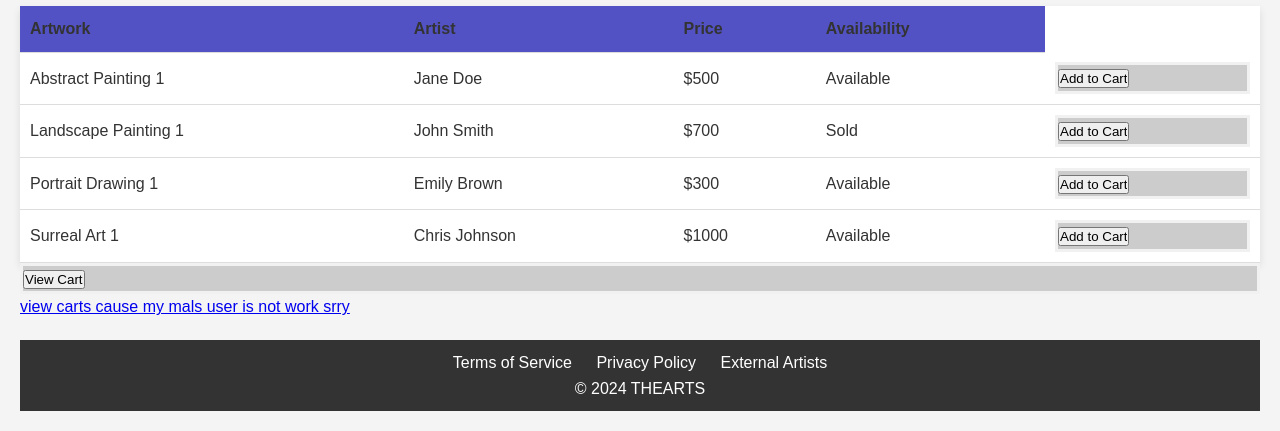
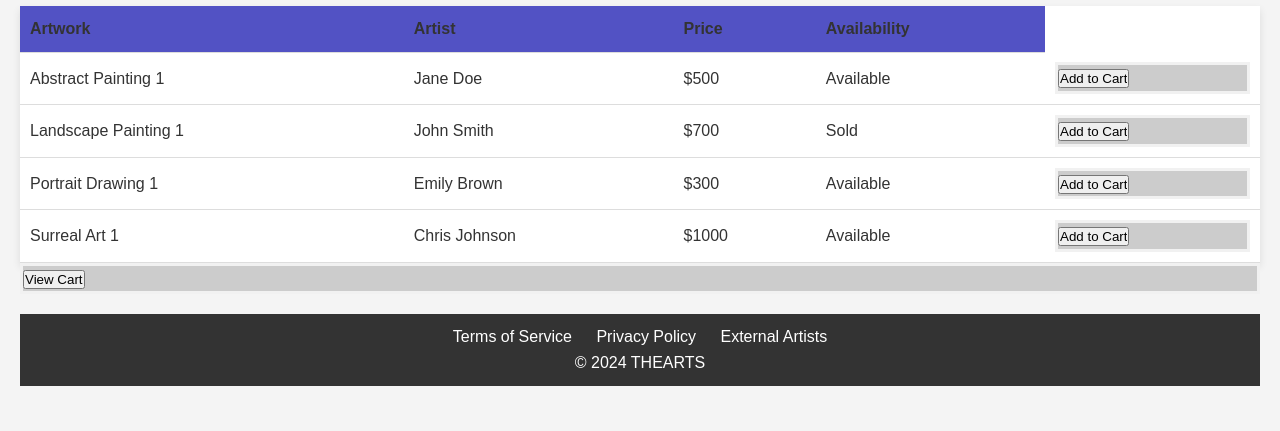
Before and after one commit to valai976/my-first-project, a plain HTML site: page project/project3/gallery.html in a window 1280 px wide. Shown: the part 900-1331 px from the top of the page. After the commit the page ends 1306 px from the top, so only its background shows below. Drawn offline with Linux system fonts and the light colour scheme.

Commit message:
Update gallery.html

```diff
--- a/project/project3/gallery.html
+++ b/project/project3/gallery.html
@@ -188,7 +188,7 @@
               <input type="submit" value="View Cart">
           </form>
 
-          <a href="https://ww10.aitsafe.com/cf/recalculate.php"> view carts cause my mals user is not work srry</a>
+
         </section>
     </main>
 
```
